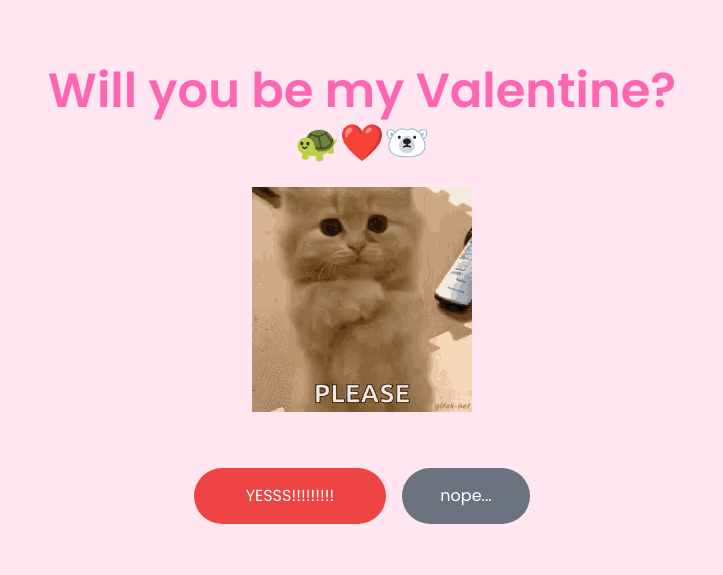
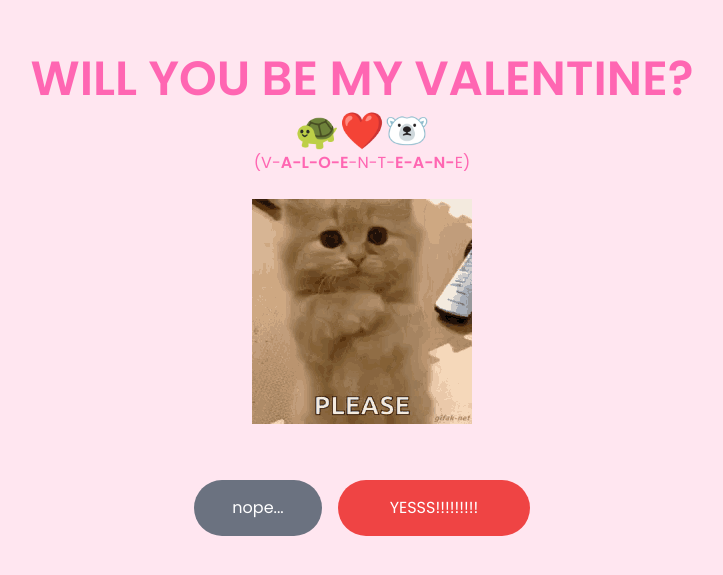
Before and after one commit to gathrean/aloean, a Next.js app: page /pages/valentines in a window 1280 px wide. Shown: the part 105-680 px from the top of the page, without its empty margins (278-1001 px from the left). Built offline with nearby package versions, Linux system fonts and the light colour scheme.

Commit message:
Added extra text

```diff
--- a/app/pages/valentines/page.tsx
+++ b/app/pages/valentines/page.tsx
@@ -25,12 +25,22 @@ export default function Valentines() {
     return (
         <div className="valentines-page">
             <main className="flex-1 flex flex-col items-center justify-center p-8">
-                <h1 className="text-5xl font-bold">Will you be my Valentine?</h1>
+                <h1 className="text-5xl font-bold">WILL YOU BE MY VALENTINE?</h1>
                 <p className="text-4xl mt-2">🐢❤️🐻‍❄️</p>
+                <p>(V-<b>A-L-O-E</b>-N-T-<b>E-A-N-</b>E)</p>
                 <br />
                 <img src="/Valentines/cat-begging.gif" alt="Begging cat" className="w-120 h-120" />
                 <br />
                 <div className="mt-8 flex gap-4">
+                    <button
+                        onClick={() => {
+                            submitResponse('No, I won\'t be your Valentine :(');
+                            router.push('/pages/valentines/1-no');
+                        }}
+                        className="bg-gray-500 text-white p-4 rounded-full w-32 hover:bg-gray-600"
+                    >
+                        nope...
+                    </button>
                     <button
                         onClick={() => {
                             submitResponse('Yes, I will be your Valentine!');
@@ -40,15 +50,6 @@ export default function Valentines() {
                     >
                         YESSS!!!!!!!!!
                     </button>
-                    <button
-                        onClick={() => {
-                            submitResponse('No, I won\'t be your Valentine :(');
-                            router.push('/pages/valentines/1-no');
-                        }}
-                        className="bg-gray-500 text-white p-4 rounded-full w-32 hover:bg-gray-600"
-                    >
-                        nope...
-                    </button>
                 </div>
             </main>
         </div>
```
